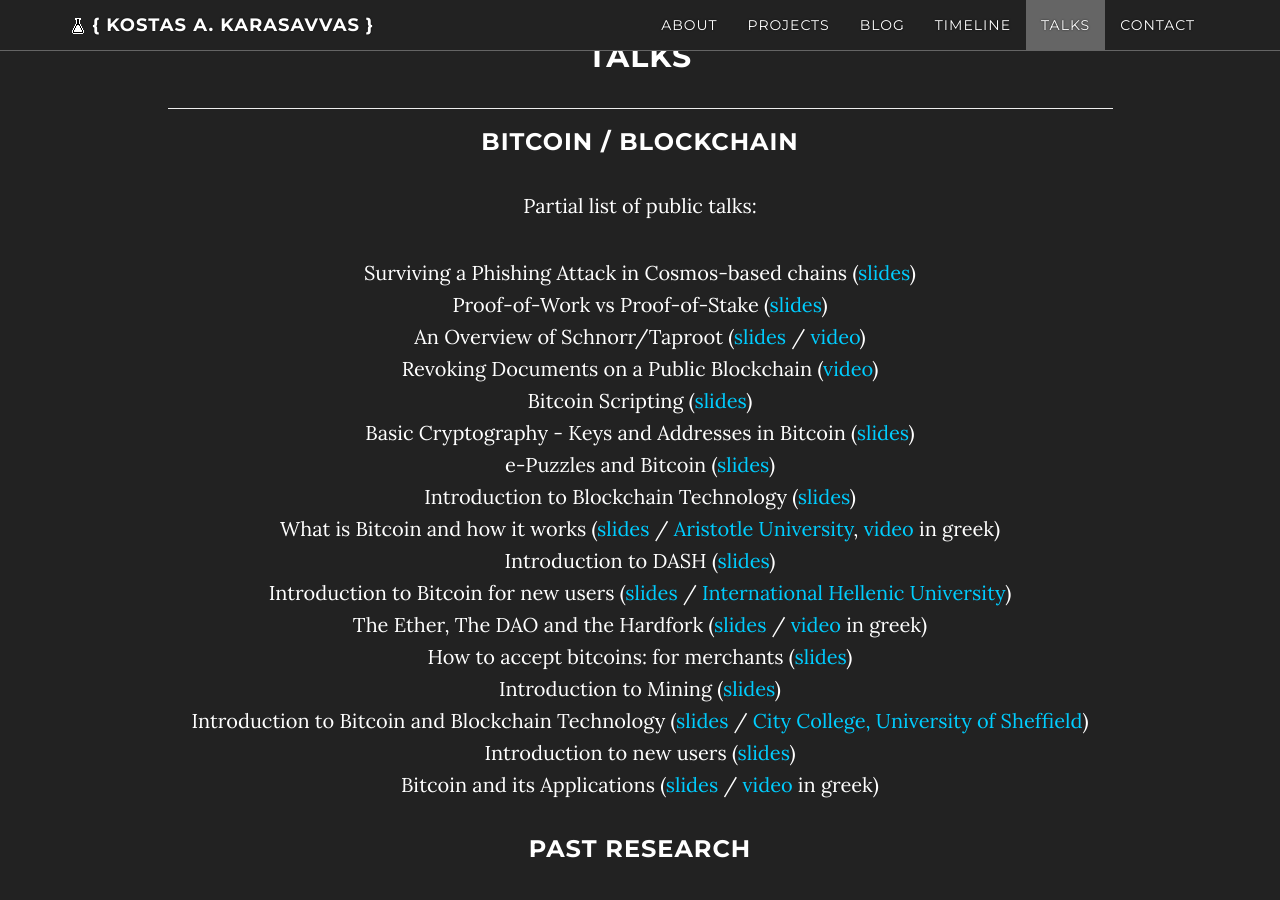
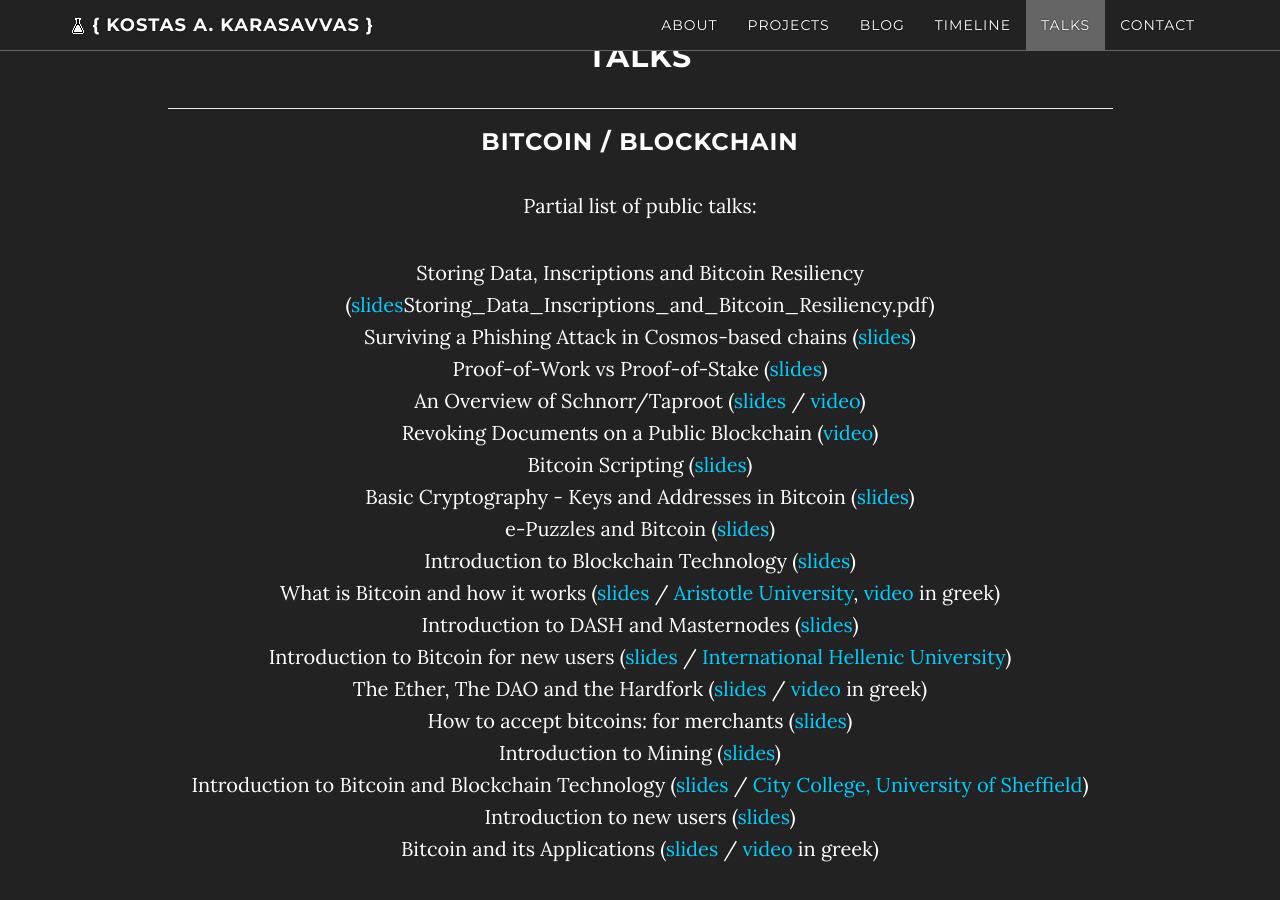
Before and after one commit to karask/karask.github.io, a Jekyll site: the page built from index.html, in a window 1280 px wide and 900 px high, scrolled down 8120 px. Built offline with Jekyll 4.4.1, drawn with Linux system fonts in a browser that asks for light colours; nearby versions of some CDN libraries.

Commit message:
added Storing Data and Inscriptions talk

```diff
--- a/talks.html
+++ b/talks.html
@@ -11,6 +11,7 @@ title: Talks
 
 Partial list of public talks:
 
+Storing Data, Inscriptions and Bitcoin Resiliency ([slides](/assets/)Storing_Data_Inscriptions_and_Bitcoin_Resiliency.pdf)<br>
 Surviving a Phishing Attack in Cosmos-based chains ([slides](/assets/Surviving_a_Phishing_Attack_in_Cosmos.pdf))<br>
 Proof-of-Work vs Proof-of-Stake ([slides](/assets/PoW-vs-PoS.pdf))<br>
 An Overview of Schnorr/Taproot ([slides](/assets/An_overview_of_Schnorr_Taproot.pdf) / <a href="https://youtu.be/JEiYSenTZnI?t=6775" target="_blank">video</a>)<br>
@@ -20,7 +21,7 @@ Basic Cryptography - Keys and Addresses in Bitcoin ([slides](/assets/BitcoinKeys
 e-Puzzles and Bitcoin ([slides](/assets/e-PuzzlesAndBitcoin.pdf))<br>
 Introduction to Blockchain Technology ([slides](/assets/ACT_CareerDay-Introduction_to_Blockchain_Technology.pdf))<br>
 What is Bitcoin and how it works ([slides](/assets/Bitcoin_Aristotle_University_Lecture.pdf) / <a href="http://oswinds.csd.auth.gr/news/introduction-bitcoin-and-how-it-works" target="_blank">Aristotle University</a>, <a href="https://www.auth.gr/video/24872" target="_blank">video</a> in greek)<br>
-Introduction to DASH ([slides](/assets/Introduction_to_DASH.pdf))<br>
+Introduction to DASH and Masternodes ([slides](/assets/Introduction_to_DASH.pdf))<br>
 Introduction to Bitcoin for new users ([slides](/assets/Introduction_to_Bitcoin_for_new_users.pdf) / [International Hellenic University](http://www.ihu.edu.gr/index.php/news-events/item/1057-demystifying-bitcoin-blockchain-game-changing-applications-in-ict,-economy,-government,-law.html))<br>
 The Ether, The DAO and the Hardfork ([slides](/assets/The_DAO_Event_9th.pdf) / <a href="https://youtu.be/yHOBmc1a2zU" target="_blank">video</a> in greek)<br>
 How to accept bitcoins: for merchants ([slides](/assets/How_to_accept_bitcoins_7th.pdf))<br>
```
Also changed, not shown: 1 other file.
